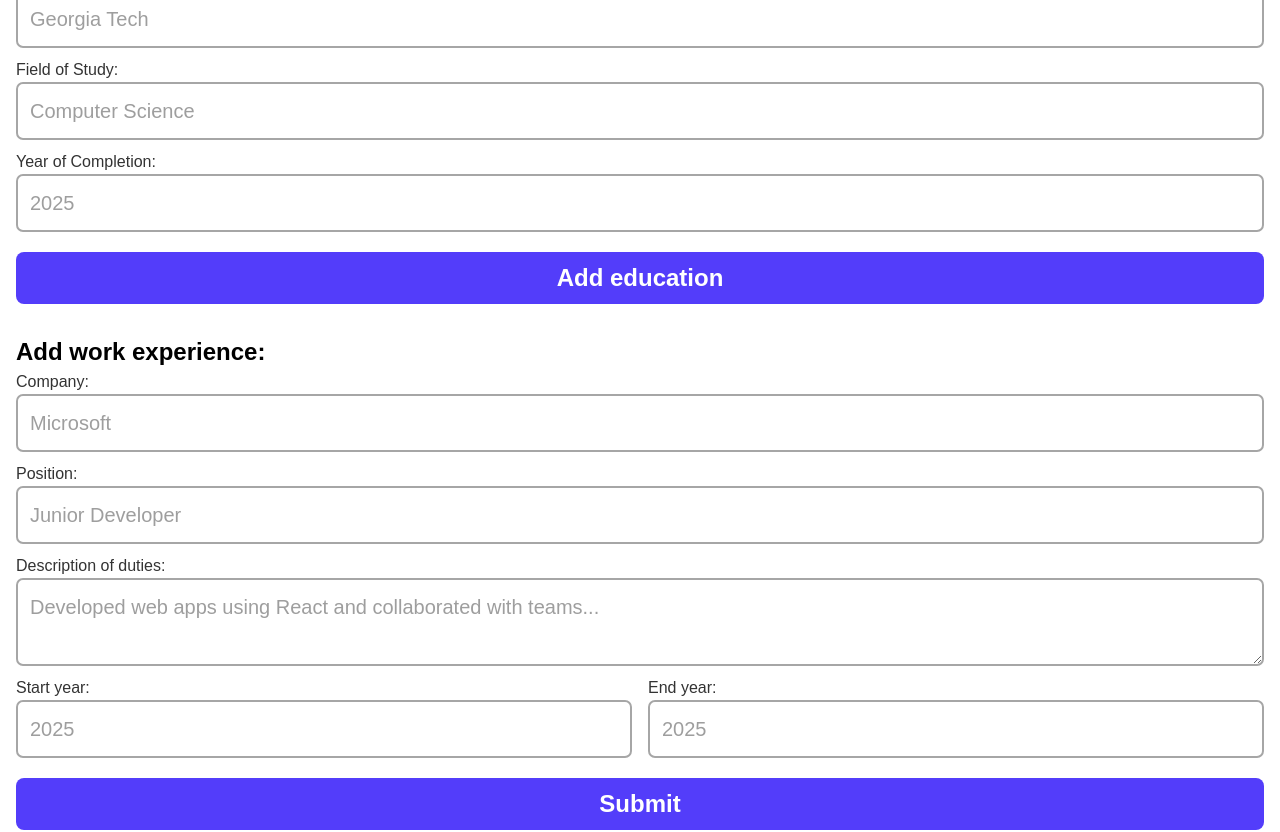
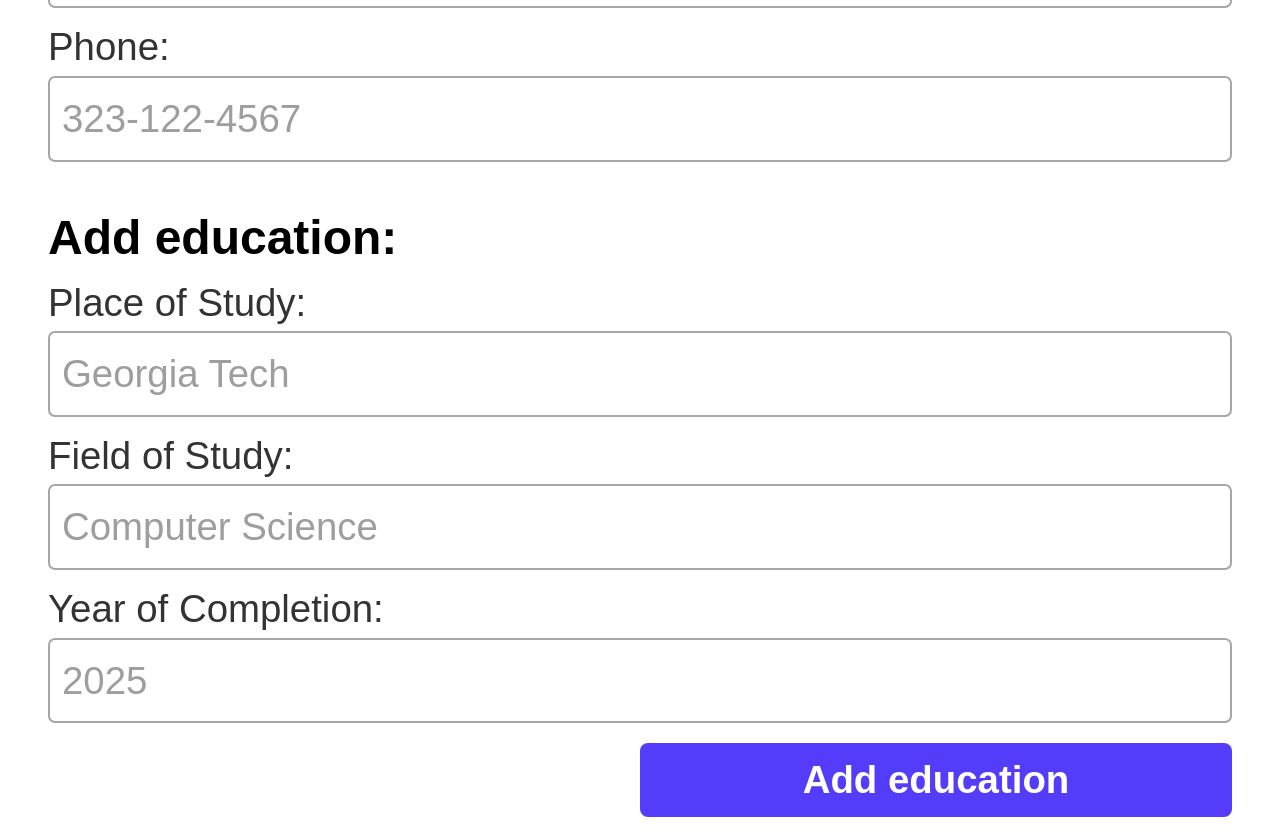
Before and after one commit to ClaudeDebussy/odin-cv, a React (Vite) app: page / in a window 1280 px wide. Shown: the part 392-1224 px from the top of the page. Built offline with nearby package versions, Linux system fonts and the light colour scheme.

Commit message:
style media query for tablets

```diff
--- a/src/components/IdentityForm.jsx
+++ b/src/components/IdentityForm.jsx
@@ -2,6 +2,7 @@ function IdentityForm(props) {
   return (
     <>
       <form className="identity-form">
+        <h2>About you:</h2>
         <div className="form-field-vertical">
           <label htmlFor="name">Full name: </label>
           <input
--- a/src/components/WorkForm.jsx
+++ b/src/components/WorkForm.jsx
@@ -25,7 +25,7 @@ function WorkForm(props) {
             onChange={props.onChange}
           />
         </div>
-        <div className="form-field-vertical">
+        <div className="form-field-vertical job-description">
           <label htmlFor="description">Description of duties: </label>
           <textarea
             id="description"
@@ -59,7 +59,7 @@ function WorkForm(props) {
             />
           </div>
         </div>
-        <button type="submit">Submit</button>
+        <button type="submit">Add work experience</button>
       </form>
     </>
   );
--- a/src/styles/index.css
+++ b/src/styles/index.css
@@ -6,6 +6,10 @@ body {
   display: flex;
   flex-direction: column;
   padding: 1rem;
+}
+
+.forms-container h2 {
+  font-size: clamp(1.4rem, 5vw, 3rem);
 }
 
 .identity-form,
@@ -18,12 +22,13 @@ body {
 
 .forms-container label {
   color: hsl(0, 0%, 20%);
+  font-size: clamp(1.2rem, 3vw, 3vw);
 }
 
 .forms-container input,
 .forms-container textarea {
   padding: 0.75rem;
-  font-size: 1.25rem;
+  font-size: clamp(1.2rem, 3vw, 3vw);
   border-radius: 7px;
   margin-bottom: 10px;
   color: hsl(0, 0%, 0%);
@@ -32,11 +37,12 @@ body {
 
 .forms-container input::placeholder,
 .forms-container textarea::placeholder {
+  font-size: clamp(1.2rem, 3vw, 3vw);
   color: hsl(0, 0%, 62%);
 }
 
 .forms-container button {
-  font-size: 1.5rem;
+  font-size: clamp(1.2rem, 3vw, 3vw);
   align-self: center;
   width: 100%;
   border-radius: 8px;
@@ -51,6 +57,12 @@ body {
 .form-field-vertical {
   display: flex;
   flex-direction: column;
+}
+
+.job-description textarea {
+  field-sizing: content;
+  min-height: 4lh;
+  resize: vertical;
 }
 
 .start-year-end-year {
@@ -77,25 +89,28 @@ body {
 }
 
 .cv h2 {
-  font-size: 24px;
+  font-size: clamp(1.2rem, 3vw, 3vw);
   margin-bottom: 10px;
+  line-height: 100%;
 }
 
 .cv ul {
   list-style-type: none;
   padding: 0;
   margin: 0;
+  line-height: 200%;
 }
 
 .cv-header h1 {
   text-align: center;
-  font-size: 8vw;
+  font-size: clamp(6vw, 8vw, 10vw);
 }
 
 .cv-phone-email {
   display: flex;
   justify-content: space-between;
   flex-wrap: wrap;
+  font-size: clamp(1.2rem, 3vw, 3vw);
 }
 
 .cv-education ul li,
@@ -103,7 +118,7 @@ body {
   display: flex;
   flex-direction: column;
   margin-bottom: 15px;
-  font-size: 20px;
+  font-size: clamp(1rem, 3vw, 10rem);
 }
 
 .cv-education ul li div,
@@ -115,7 +130,7 @@ body {
 
 .cv-education ul li .school,
 .cv-work ul li .position {
-  font-size: 24px;
+  font-size: clamp(1.3rem, 4vw, 3.5vw);
   margin-bottom: 0px;
   line-height: normal;
 }
@@ -124,8 +139,26 @@ body {
 .cv-work ul li .company,
 .cv-work ul li .year {
   color: hsla(0, 0%, 0%, 0.863);
+  font-size: clamp(1.2rem, 3vw, 3vw);
 }
 
 .cv-work .description {
   margin-left: 20px;
 }
+
+@media (min-width: 768px) {
+  .forms-container {
+    display: flex;
+    flex-direction: column;
+    padding: 2rem 3rem;
+  }
+
+  .forms-container button {
+    align-self: end;
+    max-width: 50%;
+  }
+
+  .cv {
+    padding: 0rem 3rem;
+  }
+}
```
